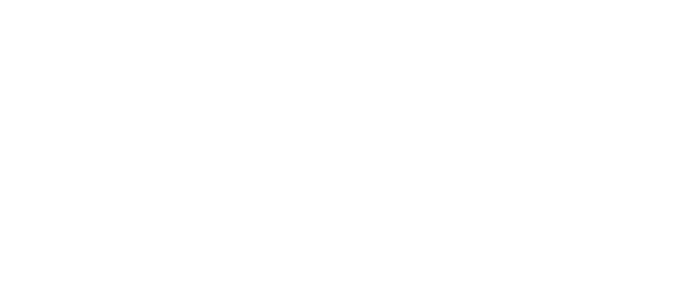
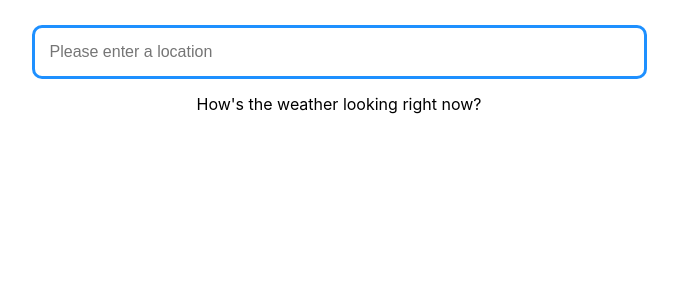
Before and after one commit to Kwabena2K/KwabenaOsei-Project3, a React (Create React App) app: page / in a window 1280 px wide. Shown: the top 300 px of the page, without its empty margins (301-979 px from the left). Built offline with nearby package versions, Linux system fonts and the light colour scheme.

Commit message:
Displaying relevant weather information to the screen and implemented error handling

```diff
--- a/src/App.css
+++ b/src/App.css
@@ -47,9 +47,9 @@
 
 .input {
   padding: 15px;
-  width: 80%;
+  width: 50%;
   margin: auto;
-  border: 3px solid red;
+  border: 3px solid dodgerblue;
   border-radius: 10px;
   font-size: 16px;
 }
--- a/src/App.js
+++ b/src/App.js
@@ -2,10 +2,12 @@
 import "./App.css";
 
 function App() {
+  //Api key
   const key = "5783354b44651863d0bd15ae06c6a392";
   const [weatherData, setWeather] = useState([{}]);
   const [cityData, setCity] = useState("");
 
+  // Creating the call to the API to retrieve the data
   const getWeather = (event) => {
     if (event.key === "Enter") {
       fetch(
@@ -17,6 +19,34 @@
         });
     }
   };
+
+  //console.log(weatherData);
+
+  return (
+    // Connecting the weatherData call from the API to the input form and also Displaying data from getWeather
+    <div className="wrapper">
+      <input
+        className="input"
+        placeholder="Please enter a location"
+        onChange={(event) => setCity(event.target.value)}
+        value={cityData}
+        onKeyPress={getWeather}
+      />
+
+      {typeof weatherData.main === "undefined" ? (
+        <div>
+          <p>How's the weather looking right now?</p>
+        </div>
+      ) : (
+        <div>
+          <p>Location: {weatherData.name}</p>
+          <p>Temperature: {Math.round(weatherData.main.temp)}°C</p>
+          <p>Humidity: {weatherData.main.humidity}</p>
+          <p>Feels like: {weatherData.main.feels_like}</p>
+        </div>
+      )}
+    </div>
+  );
 }
 
 export default App;
```
